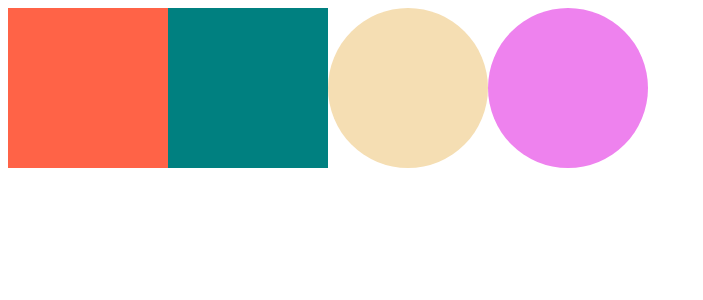
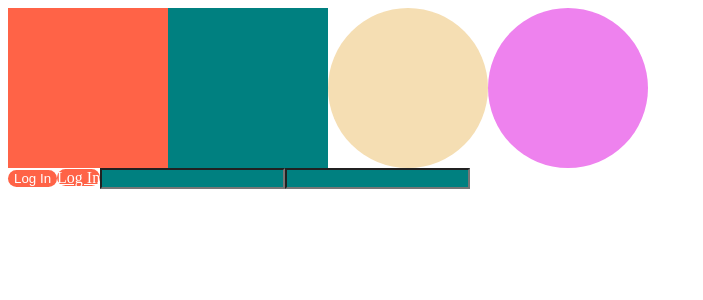
Before and after one commit to rosenrose/reactJS-masterclass, a React (Create React App) app: page / in a window 1280 px wide. Shown: the top 300 px of the page, without its empty margins (0-703 px from the left). Built offline with nearby package versions, Linux system fonts and the light colour scheme.

Commit message:
as & attrs

```diff
--- a/src/App.js
+++ b/src/App.js
@@ -12,14 +12,32 @@ const Circle = styled(Box)`
   border-radius: 50%;
 `;
 
+const Btn = styled.button`
+  color: white;
+  background-color: tomato;
+  border: 0;
+  border-radius: 1rem;
+`;
+const Input = styled.input.attrs({ required: true })`
+  background-color: teal;
+`;
+
 function App() {
   return (
+    <>
       <Parent>
         <Box bgColor="tomato" />
         <Box bgColor="teal" />
         <Circle bgColor="wheat" />
         <Circle bgColor="violet" />
       </Parent>
+      <Btn>Log In</Btn>
+      <Btn as="a" href="#">
+        Log In
+      </Btn>
+      <Input />
+      <Input />
+    </>
   );
 }
 
```
Lines whose indentation alone changed are shown as unchanged.
